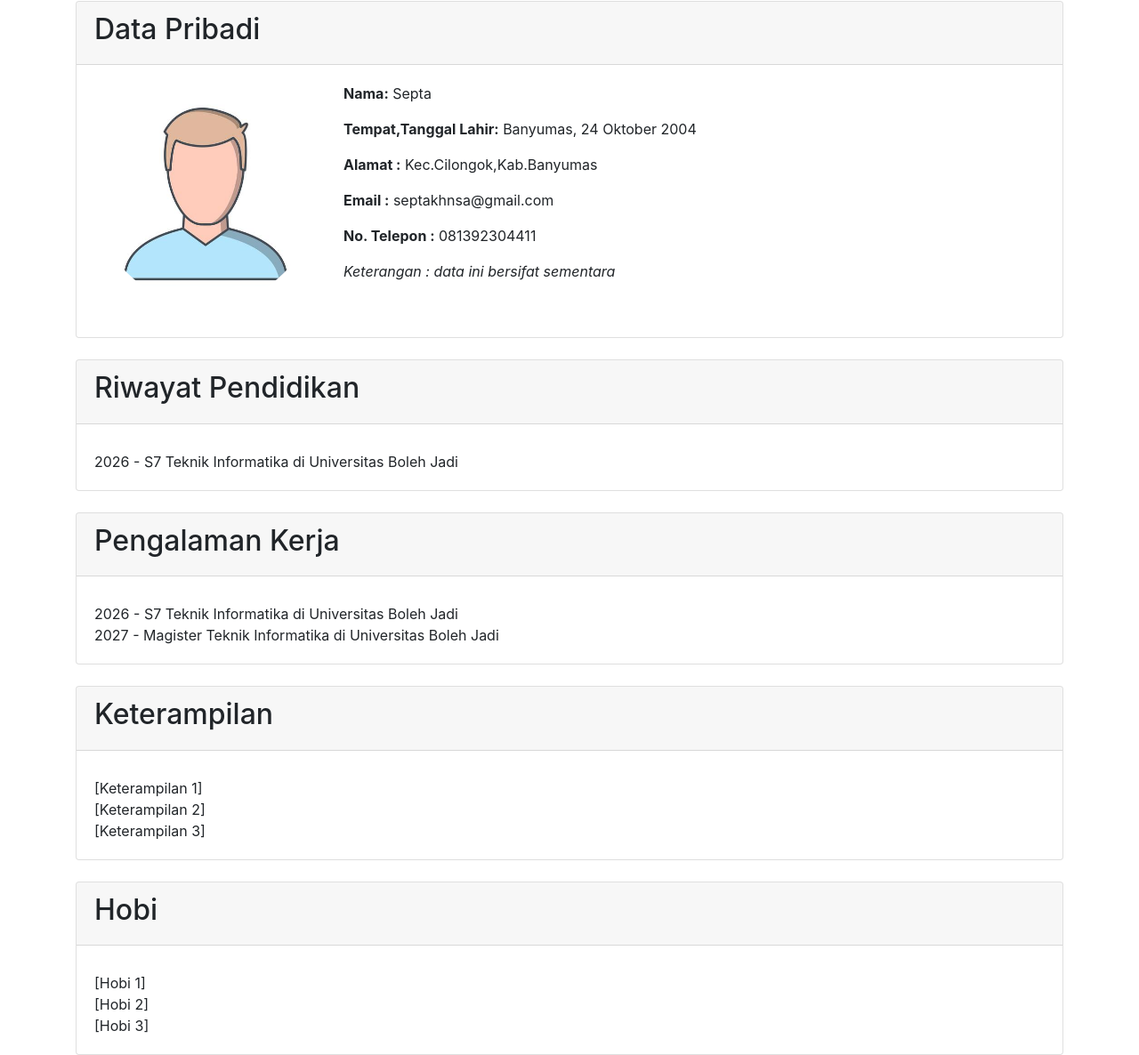
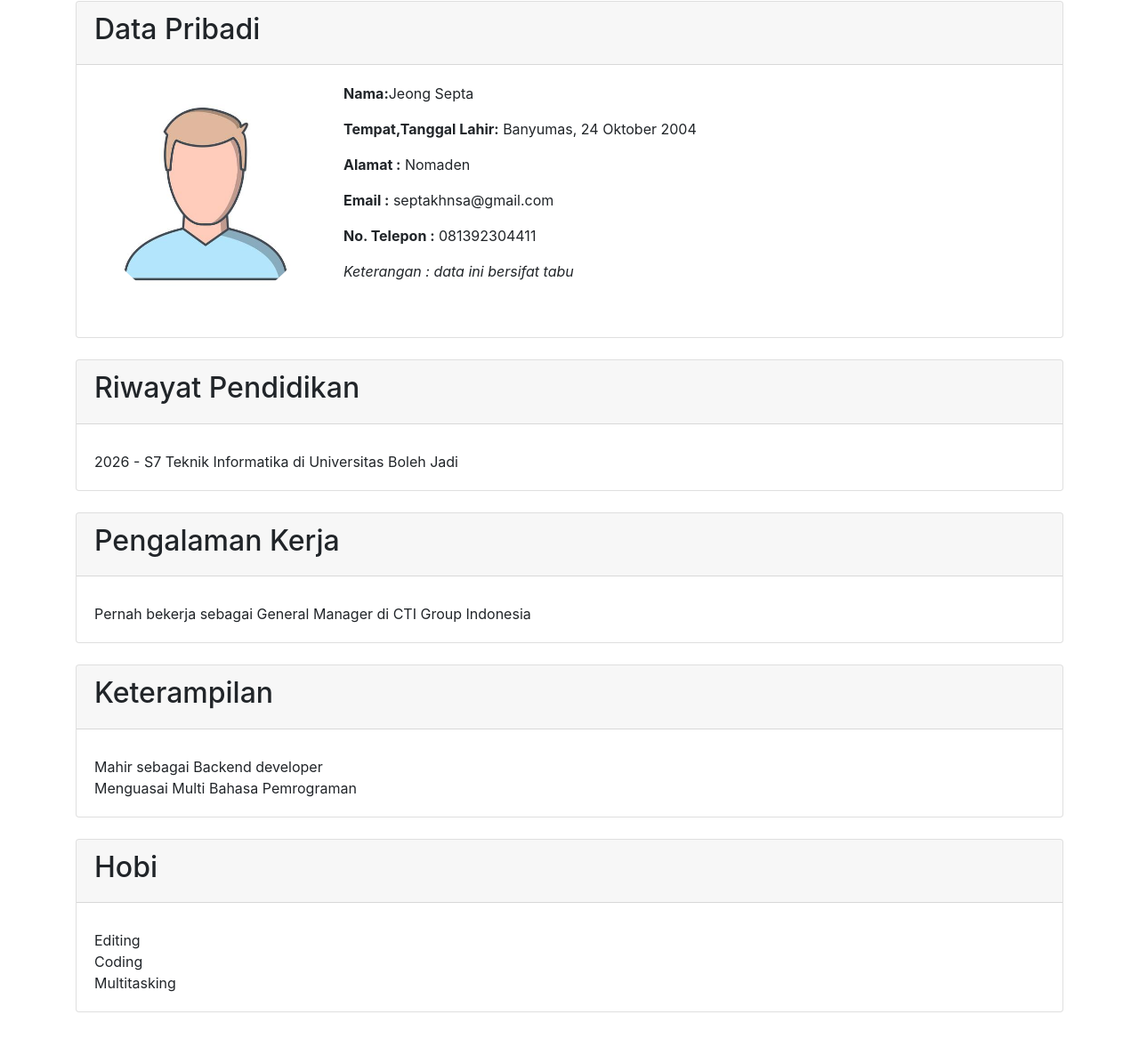
Before and after one commit to septakhnsa/biodata, a plain HTML site: page index.html in a window 1280 px wide. Shown: the part 119-1305 px from the top of the page at 89% size. After the commit the page ends 1257 px from the top, so only its background shows below. Drawn offline with nearby package versions, Linux system fonts and the light colour scheme.

Commit message:
update kelengkapan data dari vscode

```diff
--- a/index.html
+++ b/index.html
@@ -37,12 +37,12 @@
                 <div class="data-pribadi">
                     <img src="img/foto.jpg" alt="Foto Profil" class="profile-img mb-3">
                     <div class="details">
-                        <p><strong>Nama:</strong> Septa </p>
+                        <p><strong>Nama:</strong>Jeong Septa</p>
                         <p><strong>Tempat,Tanggal Lahir:</strong> Banyumas, 24 Oktober 2004 </p>
-                        <p><strong>Alamat              :</strong> Kec.Cilongok,Kab.Banyumas </p>
+                        <p><strong>Alamat              :</strong> Nomaden </p>
                         <p><strong>Email               :</strong> septakhnsa@gmail.com </p>
                         <p><strong>No. Telepon         :</strong> 081392304411 </p>
-                        <p><em>Keterangan              : data ini bersifat sementara </em></p>
+                        <p><em>Keterangan              : data ini bersifat tabu </em></p>
                     </div>
                 </div>
             </div>
@@ -62,8 +62,7 @@
                 <h2>Pengalaman Kerja</h2>
             </div>
             <div class="card-body flex-container">
-                <div>2026 - S7 Teknik Informatika di Universitas Boleh Jadi</div>
-                <div>2027 - Magister Teknik Informatika di Universitas Boleh Jadi</div>
+                <div>Pernah bekerja sebagai General Manager di CTI Group Indonesia</div>
             </div>
         </div>
 
@@ -72,9 +71,8 @@
                 <h2>Keterampilan</h2>
             </div>
             <div class="card-body flex-container">
-                <div>[Keterampilan 1]</div>
-                <div>[Keterampilan 2]</div>
-                <div>[Keterampilan 3]</div>
+                <div>Mahir sebagai Backend developer</div>
+                <div>Menguasai Multi Bahasa Pemrograman</div>
             </div>
         </div>
 
@@ -83,9 +81,9 @@
                 <h2>Hobi</h2>
             </div>
             <div class="card-body flex-container">
-                <div>[Hobi 1]</div>
-                <div>[Hobi 2]</div>
-                <div>[Hobi 3]</div>
+                <div>Editing</div>
+                <div>Coding</div>
+                <div>Multitasking</div>
             </div>
         </div>
     </div>
```
